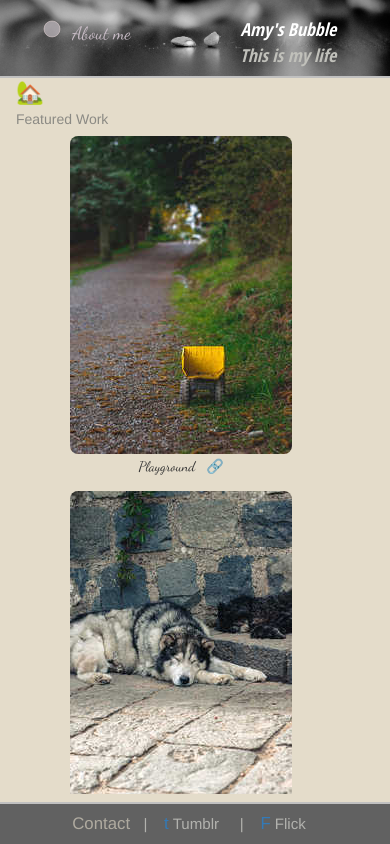
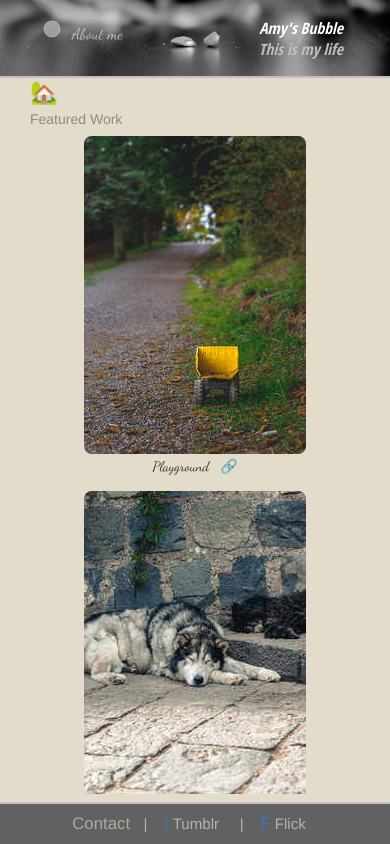
Before and after one commit to achen2401/mySite, a website: page index.html in a window 390 px wide. Drawn offline with Linux system fonts and the light colour scheme; a web font is replaced by a local one.

Commit message:
Another fix of margins for IOS devices

```diff
--- a/css/style.css
+++ b/css/style.css
@@ -319,7 +319,7 @@ footer span:hover, footer a:hover {
     }
 
     header h3, header h4, header h5 {
-        font-size: 0.8em;
+        font-size: 0.7em;
     }
 
 
@@ -333,7 +333,7 @@ footer span:hover, footer a:hover {
 
     section.row {
         width: 100%;
-        margin: auto -1em;
+        margin: auto;
     }
 
     #main figure {
```
